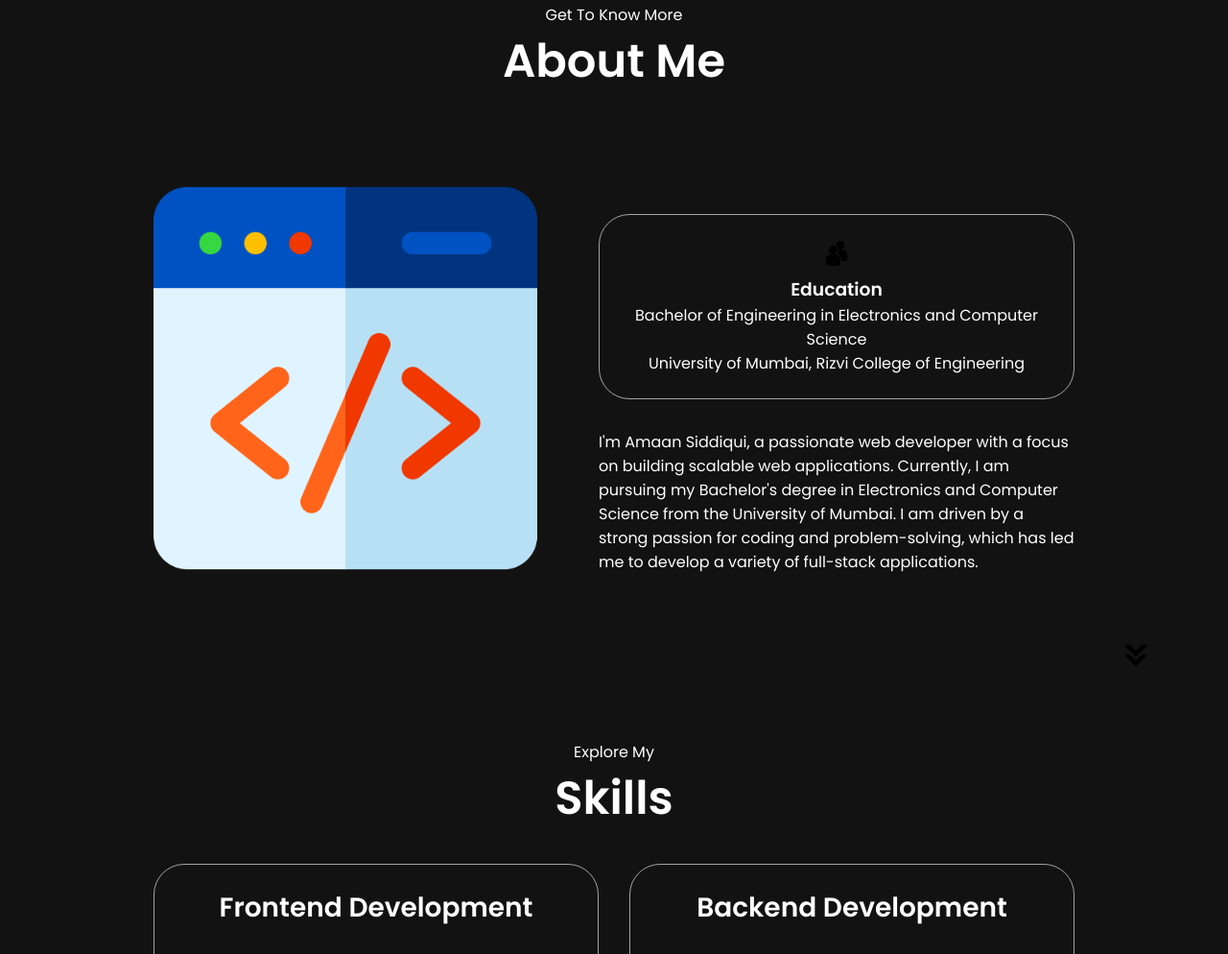
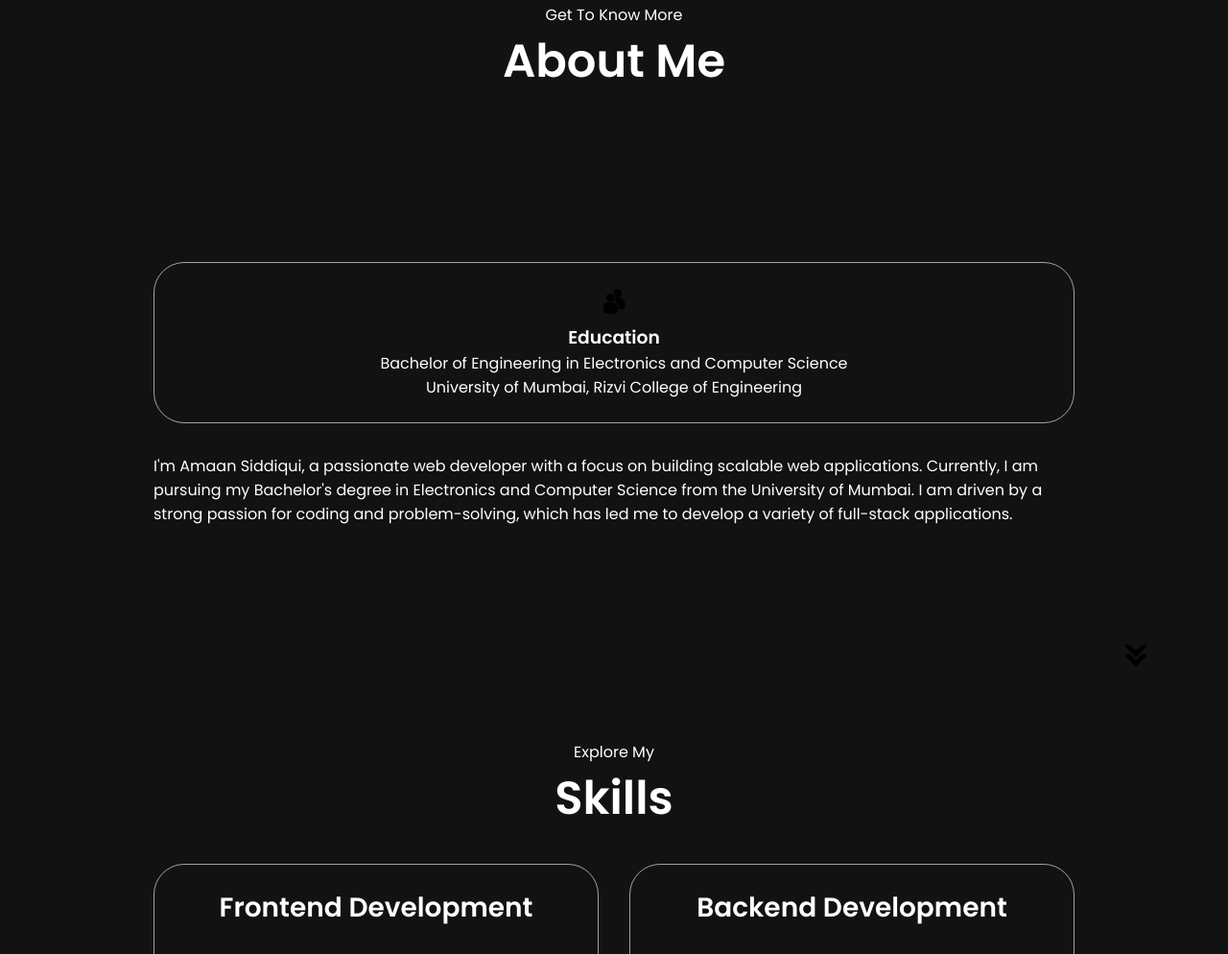
Before and after one commit to Amaansiddiq/Portfolio, a plain HTML site: page index.html in a window 1280 px wide. Shown: the part 925-1919 px from the top of the page at 96% size. Drawn offline with Linux system fonts and the light colour scheme.

Commit message:
Updated Index and Style

```diff
--- a/index.html
+++ b/index.html
@@ -56,7 +56,7 @@
         <div class="btn-container">
           <button
             class="btn btn-color-2"
-            onclick="window.open('./assets/resume.pdf')"
+            onclick="window.open('./assets/Resume.pdf')"
           >
              CV
           </button>
@@ -81,13 +81,6 @@
       <p class="section__text__p1">Get To Know More</p>
       <h1 class="title">About Me</h1>
       <div class="section-container">
-        <div class="section__pic-container">
-          <img
-            src="./assets/web-development.png"
-            alt="Profile picture"
-            class="about-pic"
-          />
-        </div>
         <div class="about-details-container">
           <div class="about-containers">
             <div class="details-container">
```
